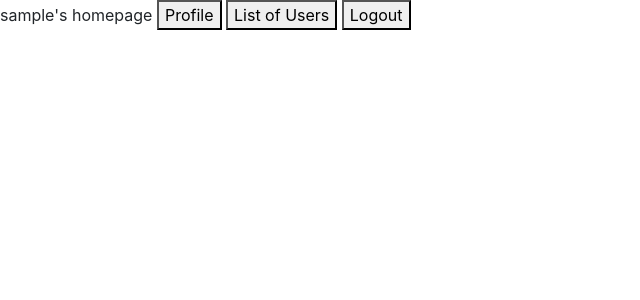
After one commit to abista7/SoftwareDevelopmentGroupPROJECT, a Django app: page /homepage/ in a window 1280 px wide. The commit adds this page. Shown: the top 300 px of the page, without its empty margins (0-640 px from the left). Run offline with Django 3.2, Linux system fonts and the light colour scheme; a user stored in the database is signed in; tables that the repository leaves empty hold one stand-in row (values such as "Sample post"); some libraries are stand-ins or nearby versions.

Commit message:
got post to work

```diff
--- a/application/django/lingomingo/settings.py
+++ b/application/django/lingomingo/settings.py
@@ -118,5 +118,5 @@ STATIC_ROOT = os.path.join(BASE_DIR, 'static/')
 
 CRISPY_TEMPLATE_PACK = 'bootstrap4'
 
-LOGIN_REDIRECT_URL = '/'
+LOGIN_REDIRECT_URL = '/homepage/'
 #bring users back to homepage
--- a/application/django/mainapp/models.py
+++ b/application/django/mainapp/models.py
@@ -5,10 +5,12 @@ from django.dispatch import receiver
 import uuid
 import pycountry
 
-from django.utils.timezone import utc
+from django.conf import settings
+
 # Create your models here.
 
 class Profile(models.Model):
+
     LANGUAGE_CHOICES = [
         ('English', 'English'),
         ('Spanish', 'Spanish'),
@@ -22,8 +24,7 @@ class Profile(models.Model):
         ('O', 'Other'),
     )
 
-    name = models.CharField(max_length=100)
-    email = models.EmailField()
+    name = models.CharField(max_length=100, default=None)
     primary_language = models.CharField(
         max_length=100,
         choices=LANGUAGE_CHOICES,
@@ -36,9 +37,12 @@ class Profile(models.Model):
     )
     gender = models.CharField(choices=GENDERS, max_length=10, default='N/A')
     location = models.CharField(max_length=100, default='Earth')
+    email = models.EmailField(default=None)
     profile_picture = models.URLField(default='https://i.imgur.com/OYQulGk.png')
+    user = models.OneToOneField(User, on_delete=models.CASCADE, default=None)
 
 
 class Post(models.Model):
     description = models.CharField(max_length=200)
     created_at= models.DateTimeField(auto_now_add=True)
+    profile = models.ForeignKey(Profile, on_delete=models.CASCADE)
--- a/application/django/mainapp/urls.py
+++ b/application/django/mainapp/urls.py
@@ -7,4 +7,5 @@ urlpatterns = [
     path('profile/<int:profile_id>/', views.profile, name='profile'),
     path('register/', views.register, name='register'),
     path('', include("django.contrib.auth.urls")),
+    path('homepage/', views.homepage, name='home'),
 ]
--- a/application/django/mainapp/views.py
+++ b/application/django/mainapp/views.py
@@ -3,7 +3,7 @@ from django.shortcuts import render, get_object_or_404, redirect
 from .forms import RegisterForm
 
 from .models import Profile
-
+from .models import Post
 
 def index(request):
     if request.GET.get('name'):
@@ -18,7 +18,8 @@ def index(request):
 
 def profile(request, profile_id):
     profile = get_object_or_404(Profile, pk=profile_id)
-    return render(request, 'mainapp/profile.html', context={'profile': profile})
+    post_list = Post.objects.filter(profile=profile)
+    return render(request, 'mainapp/profile.html', context={'profile': profile, 'post_list': post_list})
 
 
 def register(request):
@@ -31,3 +32,9 @@ def register(request):
     else:
         form = RegisterForm()
     return render(request, 'registration/register.html', {'form': form})
+
+
+def homepage(request):
+    username = request.user.get_username()
+    userProfile = Profile.objects.get(user=request.user)
+    return render(request, 'mainapp/homepage.html', context={'username': username, 'profile': userProfile})
--- /dev/null
+++ b/application/django/templates/mainapp/homepage.html
@@ -0,0 +1,15 @@
+
+{% extends 'mainapp/base.html' %}
+
+{% block title %}
+    {{username}}'s homepage
+{% endblock %}
+
+
+{% block content %}
+    <head>{{ username}}'s homepage </head>
+    <a href="/profile/{{ profile.id }}"><button>Profile</button></a>
+     <a href="/"><button>List of Users</button></a>
+    <a href="/logout/"><button>Logout</button></a>
+
+{% endblock %}
--- a/application/django/templates/mainapp/index.html
+++ b/application/django/templates/mainapp/index.html
@@ -24,7 +24,8 @@
         </select>
         <input type="submit">
     </form>
-
+    <a href="/register/"><button>Register</button></a>
+    <a href="/login/"><button>Login</button></a>
     {% if profile_list %}
         <ul>
             {% for profile in profile_list %}
```
Also changed, not shown: application/django/templates/mainapp/profile.html (+13 -0 lines), application/django/mainapp/migrations/0002_auto_20200416_1932.py (deleted), application/django/mainapp/migrations/0002_auto_20200418_1619.py, application/django/mainapp/migrations/0003_auto_20200416_2004.py (deleted), application/django/mainapp/migrations/0003_auto_20200418_1638.py (added), application/django/mainapp/migrations/0004_auto_20200416_2035.py (deleted), application/django/mainapp/migrations/0004_post.py, application/django/mainapp/migrations/0005_delete_post.py (added), application/django/mainapp/migrations/0006_post.py (added).
